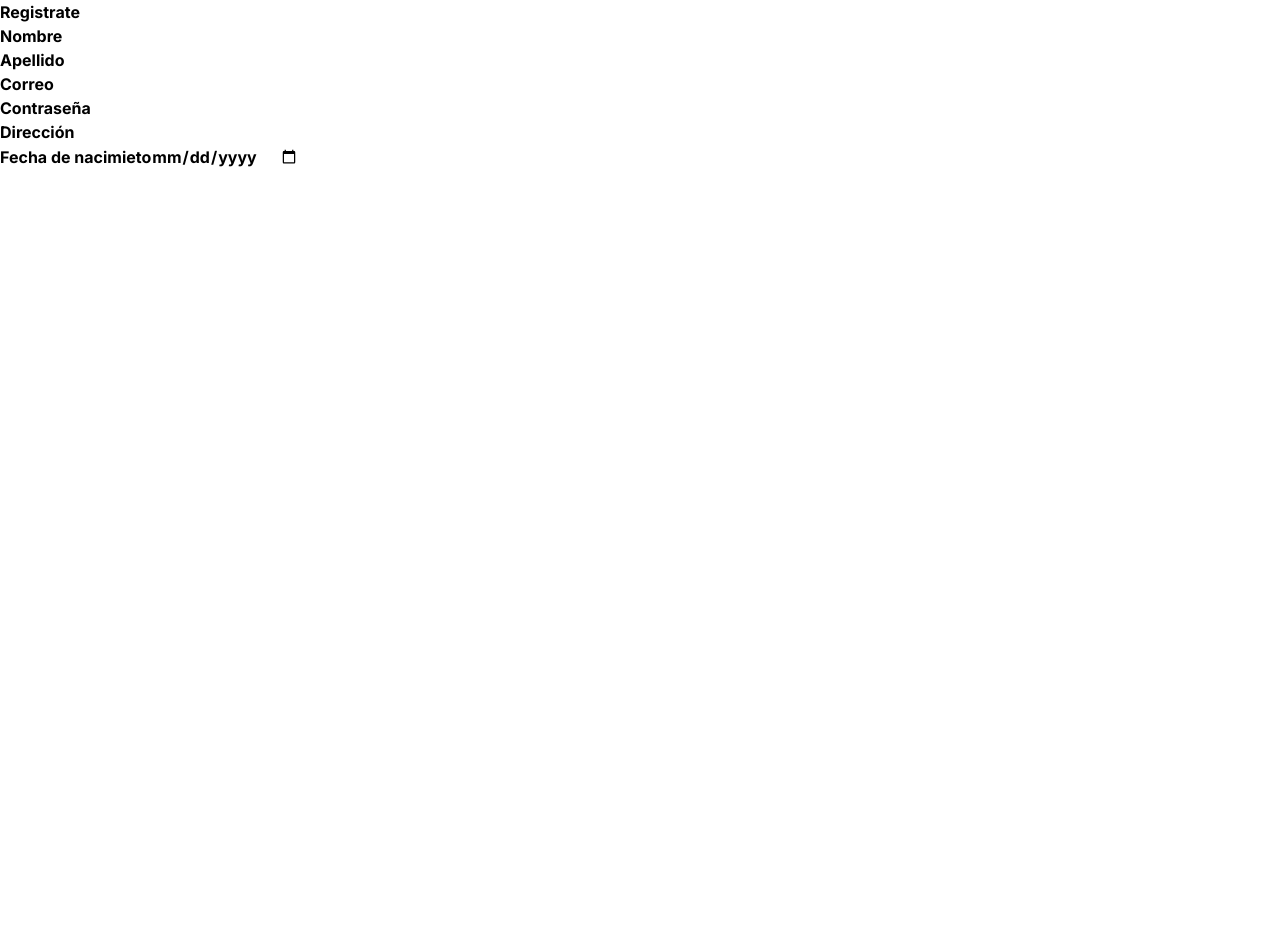
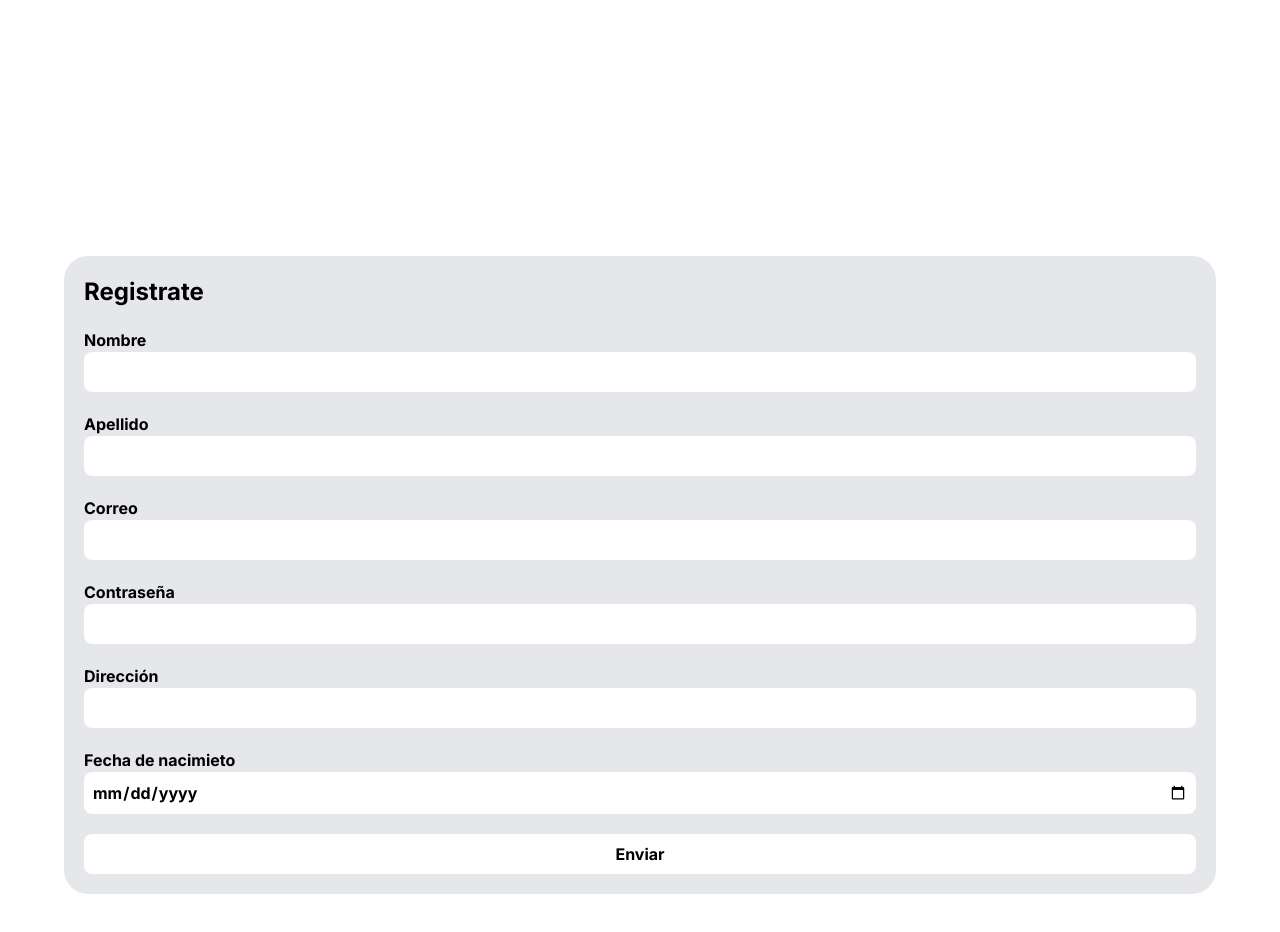
Before and after one commit to angelnieto18/ecommerce, a React (Vite) app: page /sign-up in a window 1280 px wide. Shown: the top 932 px of the page. Before the commit the page ends 800 px from the top, so only its background shows below. Built offline with nearby package versions, Linux system fonts and the light colour scheme.

Commit message:
add: estilos basicos del formulario

```diff
--- a/src/routes/sign-up/signUp.jsx
+++ b/src/routes/sign-up/signUp.jsx
@@ -3,33 +3,34 @@ import React from 'react'
 const SignUp = () => {
   return (
     <>
-      <form action="" method="post">
-        <h1>Registrate</h1>
-        <div>
+    <main className='w-100 flex justify-center'>
+      <form className='grid bg-gray-200 p-5 my-[20%] w-[90%] rounded-3xl' action="" method="post">
+        <h1 className='text-2xl mb-5'>Registrate</h1>
+        <div className='flex flex-col'>
           <label htmlFor="first_name">Nombre</label>
-          <input type="text" name="first_name" id="first_name" />
+          <input className='p-2 rounded-lg mb-5' type="text" name="first_name" id="first_name" />
+          <label htmlFor="last_name">Apellido</label>
+          <input className='p-2 rounded-lg mb-5' type="text" name="last_name" id="last_name" />
         </div>
-        <div>
-          <label htmlFor="last_name">Apellido</label>
-          <input type="text" name="last_name" id="last_name" />
+        <div className='flex flex-col'>
+          <label htmlFor="email">Correo</label>
+          <input className='p-2 rounded-lg mb-5' type="email" name="email" id="email" />
         </div>
-        <div>
-          <label htmlFor="email">Correo</label>
-          <input type="email" name="email" id="email" />
+        <div className='flex flex-col'>
+          <label htmlFor="pass_word">Contraseña</label>
+          <input className='p-2 rounded-lg mb-5' type="password" name='pass_word' id='pass_word'/>
         </div>
-        <div>
-          <label htmlFor="pass_word">Contraseña</label>
-          <input type="password" name='pass_word' id='pass_word'/>
+        <div className='flex flex-col'>
+          <label htmlFor="address">Dirección</label>
+          <input className='p-2 rounded-lg mb-5' type='text' name='address' id='address'/>
         </div>
-        <div>
-          <label htmlFor="address">Dirección</label>
-          <input type='text' name='address' id='address'/>
+        <div className='flex flex-col'>
+          <label htmlFor="birth_date">Fecha de nacimieto</label>
+          <input className='p-2 rounded-lg mb-5' type="date" name="birth_date" id="birth_date"/>
         </div>
-        <div>
-          <label htmlFor="birth_date">Fecha de nacimieto</label>
-          <input type="date" name="birth_date" id="birth_date"/>
-        </div>
+        <button className='bg-white p-2 rounded-lg' type="submit">Enviar</button>
       </form>
+    </main>
     </>
   )
 }
```
